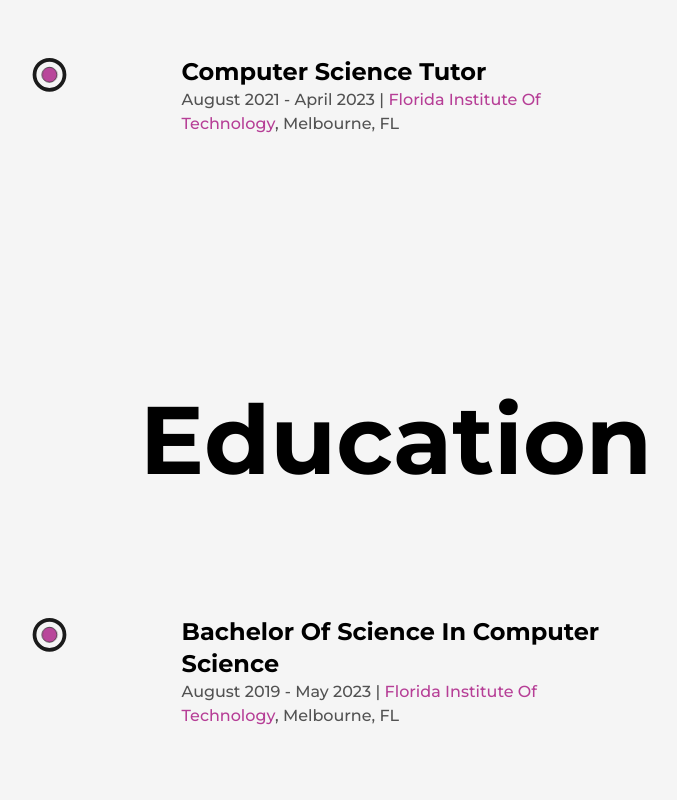
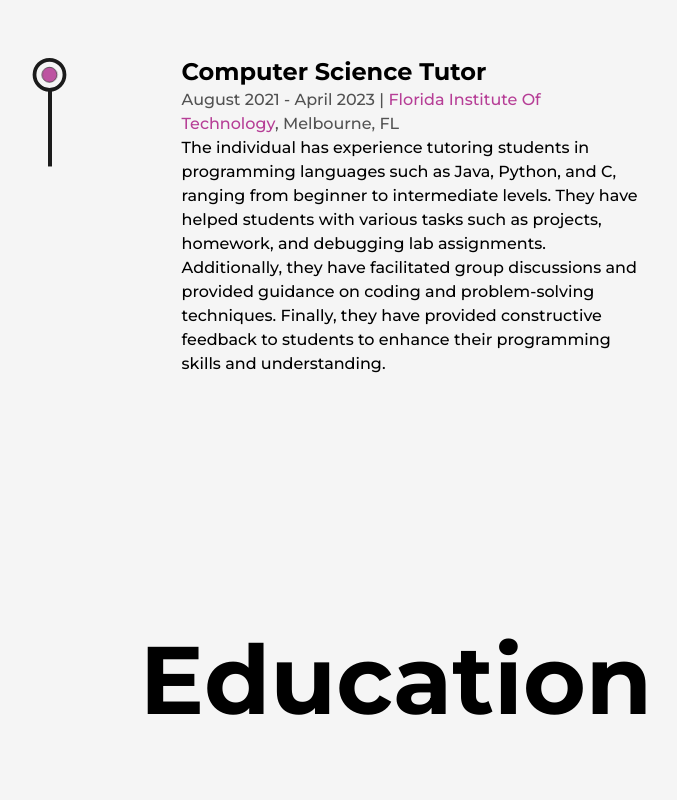
Before and after one commit to DataByteMike/personal-portf, a Next.js app: page /about in a window 1280 px wide. Shown: the part 2580-3380 px from the top of the page, without its empty margins (244-921 px from the left). Built offline with nearby package versions, Linux system fonts and the light colour scheme.

Commit message:
Update index.tsx

```diff
--- a/src/components/about/experience/index.tsx
+++ b/src/components/about/experience/index.tsx
@@ -30,6 +30,7 @@ const Experiences = () => {
             place="Florida Institute of Technology"
             time="August 2021 - April 2023"
             address="Melbourne, FL"
+            work=" The individual has experience tutoring students in programming languages such as Java, Python, and C, ranging from beginner to intermediate levels. They have helped students with various tasks such as projects, homework, and debugging lab assignments. Additionally, they have facilitated group discussions and provided guidance on coding and problem-solving techniques. Finally, they have provided constructive feedback to students to enhance their programming skills and understanding."
           />
         </ul>
       </div>
```
